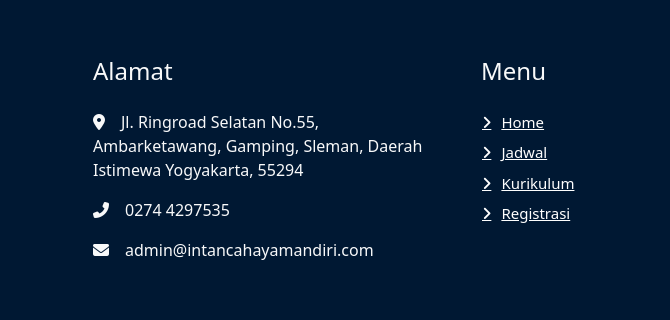
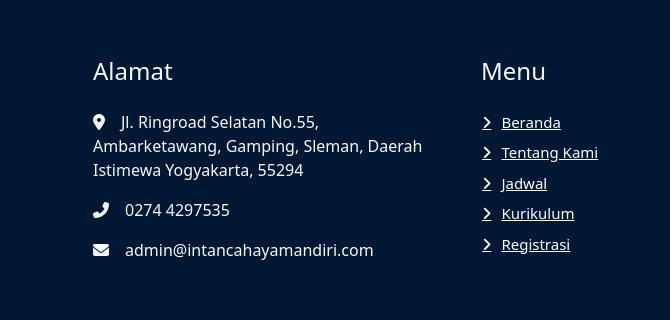
Before and after one commit to fitrife/k3-lab, a plain HTML site: page index.html in a window 1280 px wide. Shown: the part 4047-4367 px from the top of the page, 280-950 px from the left. Drawn offline with nearby package versions, Linux system fonts and the light colour scheme.

Commit message:
12th commit

```diff
--- a/index.html
+++ b/index.html
@@ -594,7 +594,8 @@
           </div>
           <div class="col-lg-2 col-md-6 d-md-inline d-none">
             <h4 class="text-light mb-4">Menu</h4>
-            <a class="btn btn-link" href="#home">Home</a>
+            <a class="btn btn-link" href="#home">Beranda</a>
+            <a class="btn btn-link" href="#about">Tentang Kami</a>
             <a class="btn btn-link" href="#schedule">Jadwal</a>
             <a class="btn btn-link" href="#curriculum">Kurikulum</a>
             <a class="btn btn-link" href="#register">Registrasi</a>
```
